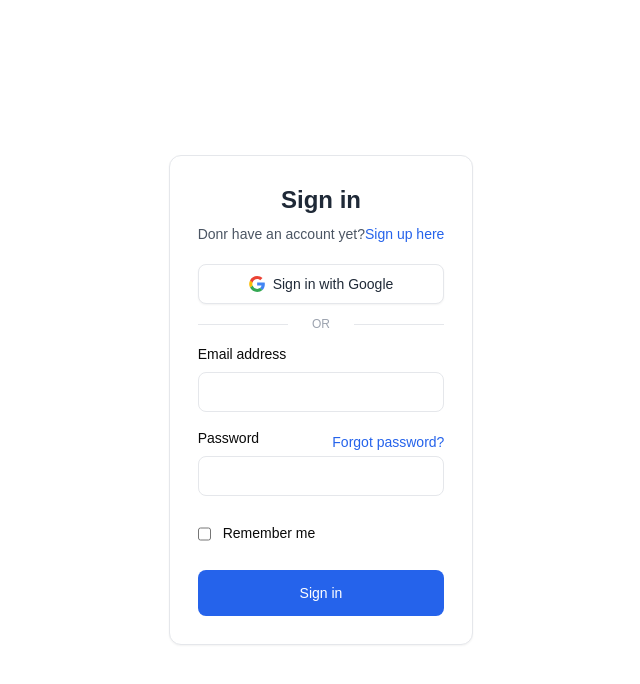
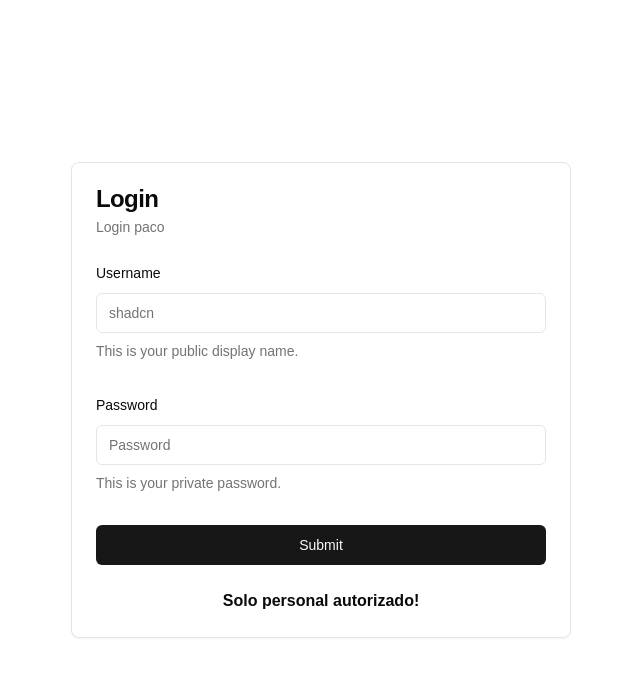
Before and after one commit to raoole20/police-reports, a Next.js app in the folder frontend/: page / in a window 1280 px wide. Shown: the top 684 px of the page, without its empty margins (319-959 px from the left). Built offline with nearby package versions, Linux system fonts and the light colour scheme.

Commit message:
feature: login desing

```diff
--- a/frontend/src/app/page.tsx
+++ b/frontend/src/app/page.tsx
@@ -4,8 +4,8 @@ import Login from "@/components/custom/login/Login";
 
 export default function Home() {
   return (
-    <div className="justify-center items-center flex-col h-screen grid">
-      <Login />
+    <div className="w-full h-screen overflow-hidden flex flex-col">
+        <Login />
     </div>
   );
 }
--- a/frontend/src/components/custom/login/Login.tsx
+++ b/frontend/src/components/custom/login/Login.tsx
@@ -1,87 +1,93 @@
-import { Button } from '@/components/ui/button';
-import { Input } from '@/components/ui/input';
-import React from 'react';
+'use client'
+import { Button } from "@/components/ui/button";
+import {
+  Card,
+  CardContent,
+  CardDescription,
+  CardFooter,
+  CardHeader,
+  CardTitle,
+} from "@/components/ui/card";
+import { zodResolver } from "@hookform/resolvers/zod"
+import { Form, FormControl, FormDescription, FormField, FormItem, FormLabel, FormMessage } from "@/components/ui/form";
+import { Input } from "@/components/ui/input";
+import React from "react";
+import { useForm } from "react-hook-form";
+import { z } from "zod"
+
+const formSchema = z.object({
+  username: z.string().min(2, {
+    message: "Username must be at least 2 characters.",
+  }),
+  password: z.string().min(8, {
+    message: "Password must be at least 8 characters.",
+  }),
+})
 
 export default function Login() {
+  const form = useForm<z.infer<typeof formSchema>>({
+    resolver: zodResolver(formSchema),
+    defaultValues: {
+      username: "",
+      password: "",
+    },
+  })
+
+  function onSubmit(values: z.infer<typeof formSchema>) {
+    console.log(values)
+  }
+
   return (
-    <div className=" bg-white border max-w-md border-gray-200 rounded-xl shadow-sm dark:bg-neutral-900 dark:border-neutral-700">
-      <div className="p-4 sm:p-7">
-        <div className="text-center">
-          <h1 className="block text-2xl font-bold text-gray-800 dark:text-white">Sign in</h1>
-          <p className="mt-2 text-sm text-gray-600 dark:text-neutral-400">
-            Donr have an account yet?
-            <a className="text-blue-600 decoration-2 hover:underline focus:outline-none focus:underline font-medium dark:text-blue-500" href="../examples/html/signup.html">
-              Sign up here
-            </a>
-          </p>
-        </div>
+    <div className="w-11/12 m-auto md:w-1/2 lg:max-w-[500px]">
+      <Card className="">
+        <CardHeader>
+          <CardTitle>Login</CardTitle>
+          <CardDescription>Login paco</CardDescription>
+        </CardHeader>
+        <CardContent>
+          <Form {...form}>
+            <form onSubmit={form.handleSubmit(onSubmit)} className="space-y-8">
+              <FormField
+                control={form.control}
+                name="username"
+                render={({ field }) => (
+                  <FormItem>
+                    <FormLabel>Username</FormLabel>
+                    <FormControl>
+                      <Input placeholder="shadcn" {...field} />
+                    </FormControl>
+                    <FormDescription>
+                      This is your public display name.
+                    </FormDescription>
+                    <FormMessage />
+                  </FormItem>
+                )}
+              />
 
-        <div className="mt-5">
-          <Button type="button" className="w-full py-3 px-4 inline-flex justify-center items-center gap-x-2 text-sm font-medium rounded-lg border border-gray-200 bg-white text-gray-800 shadow-sm hover:bg-gray-50 focus:outline-none focus:bg-gray-50 disabled:opacity-50 disabled:pointer-events-none dark:bg-neutral-900 dark:border-neutral-700 dark:text-white dark:hover:bg-neutral-800 dark:focus:bg-neutral-800">
-            <svg className="w-4 h-auto" width="46" height="47" viewBox="0 0 46 47" fill="none">
-              <path d="M46 24.0287C46 22.09 45.8533 20.68 45.5013 19.2112H23.4694V27.9356H36.4069C36.1429 30.1094 34.7347 33.37 31.5957 35.5731L31.5663 35.8669L38.5191 41.2719L38.9885 41.3306C43.4477 37.2181 46 31.1669 46 24.0287Z" fill="#4285F4"/>
-              <path d="M23.4694 47C29.8061 47 35.1161 44.9144 39.0179 41.3012L31.625 35.5437C29.6301 36.9244 26.9898 37.8937 23.4987 37.8937C17.2793 37.8937 12.0281 33.7812 10.1505 28.1412L9.88649 28.1706L2.61097 33.7812L2.52296 34.0456C6.36608 41.7125 14.287 47 23.4694 47Z" fill="#34A853"/>
-              <path d="M10.1212 28.1413C9.62245 26.6725 9.32908 25.1156 9.32908 23.5C9.32908 21.8844 9.62245 20.3275 10.0918 18.8588V18.5356L2.75765 12.8369L2.52296 12.9544C0.909439 16.1269 0 19.7106 0 23.5C0 27.2894 0.909439 30.8731 2.49362 34.0456L10.1212 28.1413Z" fill="#FBBC05"/>
-              <path d="M23.4694 9.07688C27.8699 9.07688 30.8622 10.9863 32.5344 12.5725L39.1645 6.11C35.0867 2.32063 29.8061 0 23.4694 0C14.287 0 6.36607 5.2875 2.49362 12.9544L10.0918 18.8588C11.9987 13.1894 17.25 9.07688 23.4694 9.07688Z" fill="#EB4335"/>
-            </svg>
-            Sign in with Google
-          </Button>
-
-          <div className="py-3 flex items-center text-xs text-gray-400 uppercase before:flex-1 before:border-t before:border-gray-200 before:me-6 after:flex-1 after:border-t after:border-gray-200 after:ms-6 dark:text-neutral-500 dark:before:border-neutral-600 dark:after:border-neutral-600">Or</div>
-
-          {/* Form */}
-          <form>
-            <div className="grid gap-y-4">
-              {/* Form Group */}
-              <div>
-                <label htmlFor="email" className="block text-sm mb-2 dark:text-white">Email address</label>
-                <div className="relative">
-                  <Input type="email" id="email" name="email" className="py-3 px-4 block w-full border-gray-200 rounded-lg text-sm focus:border-blue-500 focus:ring-blue-500 disabled:opacity-50 disabled:pointer-events-none dark:bg-neutral-900 dark:border-neutral-700 dark:text-neutral-400 dark:placeholder-neutral-500 dark:focus:ring-neutral-600" required aria-describedby="email-error"/>
-                  <div className="hidden absolute inset-y-0 end-0 pointer-events-none pe-3">
-                    <svg className="size-5 text-red-500" width="16" height="16" fill="currentColor" viewBox="0 0 16 16" aria-hidden="true">
-                      <path d="M16 8A8 8 0 1 1 0 8a8 8 0 0 1 16 0zM8 4a.905.905 0 0 0-.9.995l.35 3.507a.552.552 0 0 0 1.1 0l.35-3.507A.905.905 0 0 0 8 4zm.002 6a1 1 0 1 0 0 2 1 1 0 0 0 0-2z"/>
-                    </svg>
-                  </div>
-                </div>
-                <p className="hidden text-xs text-red-600 mt-2" id="email-error">Please include a valid email address so we can get back to you</p>
-              </div>
-              {/* End Form Group */}
-
-              {/* Form Group */}
-              <div>
-                <div className="flex justify-between items-center">
-                  <label htmlFor="password" className="block text-sm mb-2 dark:text-white">Password</label>
-                  <a className="inline-flex items-center gap-x-1 text-sm text-blue-600 decoration-2 hover:underline focus:outline-none focus:underline font-medium dark:text-blue-500" href="../examples/html/recover-account.html">Forgot password?</a>
-                </div>
-                <div className="relative">
-                  <Input type="password" id="password" name="password" className="py-3 px-4 block w-full border-gray-200 rounded-lg text-sm focus:border-blue-500 focus:ring-blue-500 disabled:opacity-50 disabled:pointer-events-none dark:bg-neutral-900 dark:border-neutral-700 dark:text-neutral-400 dark:placeholder-neutral-500 dark:focus:ring-neutral-600" required aria-describedby="password-error"/>
-                  <div className="hidden absolute inset-y-0 end-0 pointer-events-none pe-3">
-                    <svg className="size-5 text-red-500" width="16" height="16" fill="currentColor" viewBox="0 0 16 16" aria-hidden="true">
-                      <path d="M16 8A8 8 0 1 1 0 8a8 8 0 0 1 16 0zM8 4a.905.905 0 0 0-.9.995l.35 3.507a.552.552 0 0 0 1.1 0l.35-3.507A.905.905 0 0 0 8 4zm.002 6a1 1 0 1 0 0 2 1 1 0 0 0 0-2z"/>
-                    </svg>
-                  </div>
-                </div>
-                <p className="hidden text-xs text-red-600 mt-2" id="password-error">8+ characters required</p>
-              </div>
-              {/* End Form Group */}
-
-              {/* Checkbox */}
-              <div className="flex items-center">
-                <div className="flex">
-                  <Input id="remember-me" name="remember-me" type="checkbox" className="shrink-0 mt-0.5 border-gray-200 rounded text-blue-600 focus:ring-blue-500 dark:bg-neutral-800 dark:border-neutral-700 dark:checked:bg-blue-500 dark:checked:border-blue-500 dark:focus:ring-offset-gray-800"/>
-                </div>
-                <div className="ms-3">
-                  <label htmlFor="remember-me" className="text-sm dark:text-white">Remember me</label>
-                </div>
-              </div>
-              {/* End Checkbox */}
-
-              <button type="submit" className="w-full py-3 px-4 inline-flex justify-center items-center gap-x-2 text-sm font-medium rounded-lg border border-transparent bg-blue-600 text-white hover:bg-blue-700 focus:outline-none focus:bg-blue-700 disabled:opacity-50 disabled:pointer-events-none">Sign in</button>
-            </div>
-          </form>
-          {/* End Form */}
-        </div>
-      </div>
+              <FormField
+                control={form.control}
+                name="password"
+                render={({ field }) => (
+                  <FormItem>
+                    <FormLabel>Password</FormLabel>
+                    <FormControl>
+                      <Input type="password" placeholder="Password" {...field} />
+                    </FormControl>
+                    <FormDescription>
+                      This is your private password.
+                    </FormDescription>
+                    <FormMessage />
+                  </FormItem>
+                )}
+                />
+              <Button type="submit" className="w-full">Submit</Button>
+            </form>
+          </Form>
+        </CardContent>
+        <CardFooter>
+          <p className="text-center w-full font-bold">Solo personal autorizado!</p>
+        </CardFooter>
+      </Card>
     </div>
   );
 }
```
